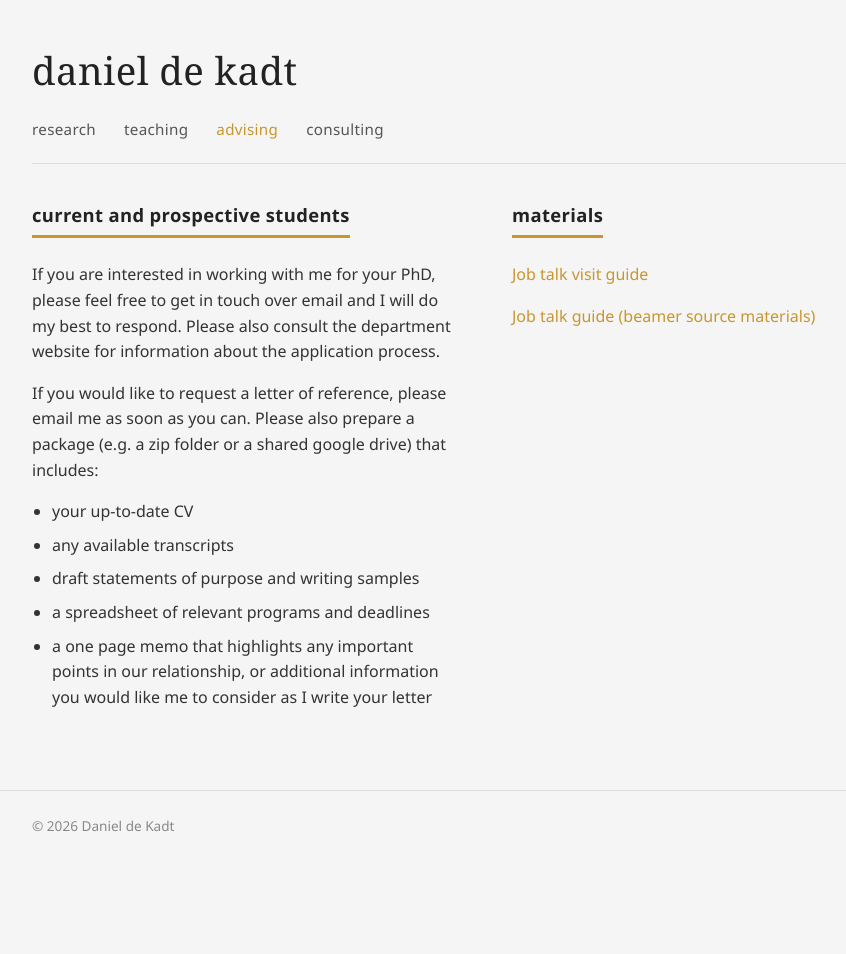
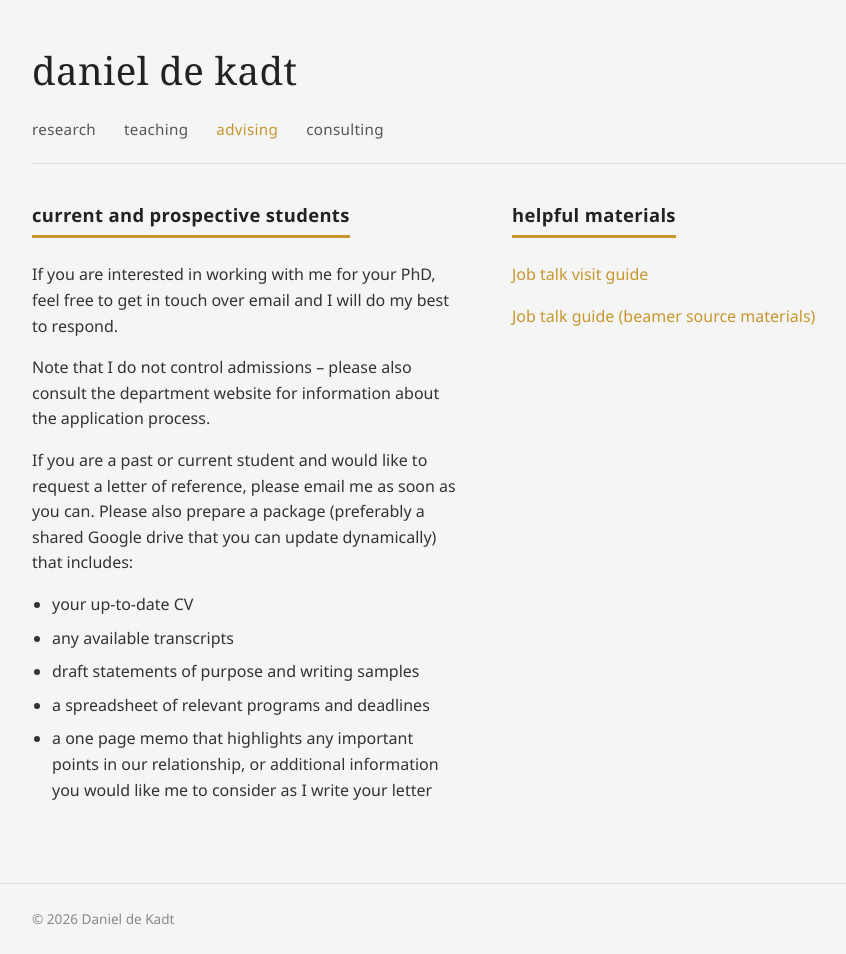
Before and after one commit to ddekadt/ddekadt.github.io, a Jekyll site: the page built from advising.md, in a window 1280 px wide. Shown: the whole page, without its empty margins (152-998 px from the left). Built offline with Jekyll 4.4.1, drawn with Linux system fonts in a browser that asks for light colours; before the commit the page ends 900 px from its top, so only the background shows below that.

Commit message:
advising updates

```diff
--- a/advising.md
+++ b/advising.md
@@ -11,9 +11,11 @@ permalink: /advising
 
 ## current and prospective students
 
-If you are interested in working with me for your PhD, please feel free to get in touch over email and I will do my best to respond. Please also consult the department website for information about the application process.
+If you are interested in working with me for your PhD, feel free to get in touch over email and I will do my best to respond.
 
-If you would like to request a letter of reference, please email me as soon as you can. Please also prepare a package (e.g. a zip folder or a shared google drive) that includes:
+Note that I do not control admissions -- please also consult the department website for information about the application process.
+
+If you are a past or current student and would like to request a letter of reference, please email me as soon as you can. Please also prepare a package (preferably a shared Google drive that you can update dynamically) that includes:
 - your up-to-date CV
 - any available transcripts
 - draft statements of purpose and writing samples
@@ -24,7 +26,7 @@ If you would like to request a letter of reference, please email me as soon as y
 
 <div markdown="1">
 
-## materials
+## helpful materials
 
 [Job talk visit guide]({{ '/assets/jobvisit_guide_ddk.pdf' | relative_url }})
 
```
